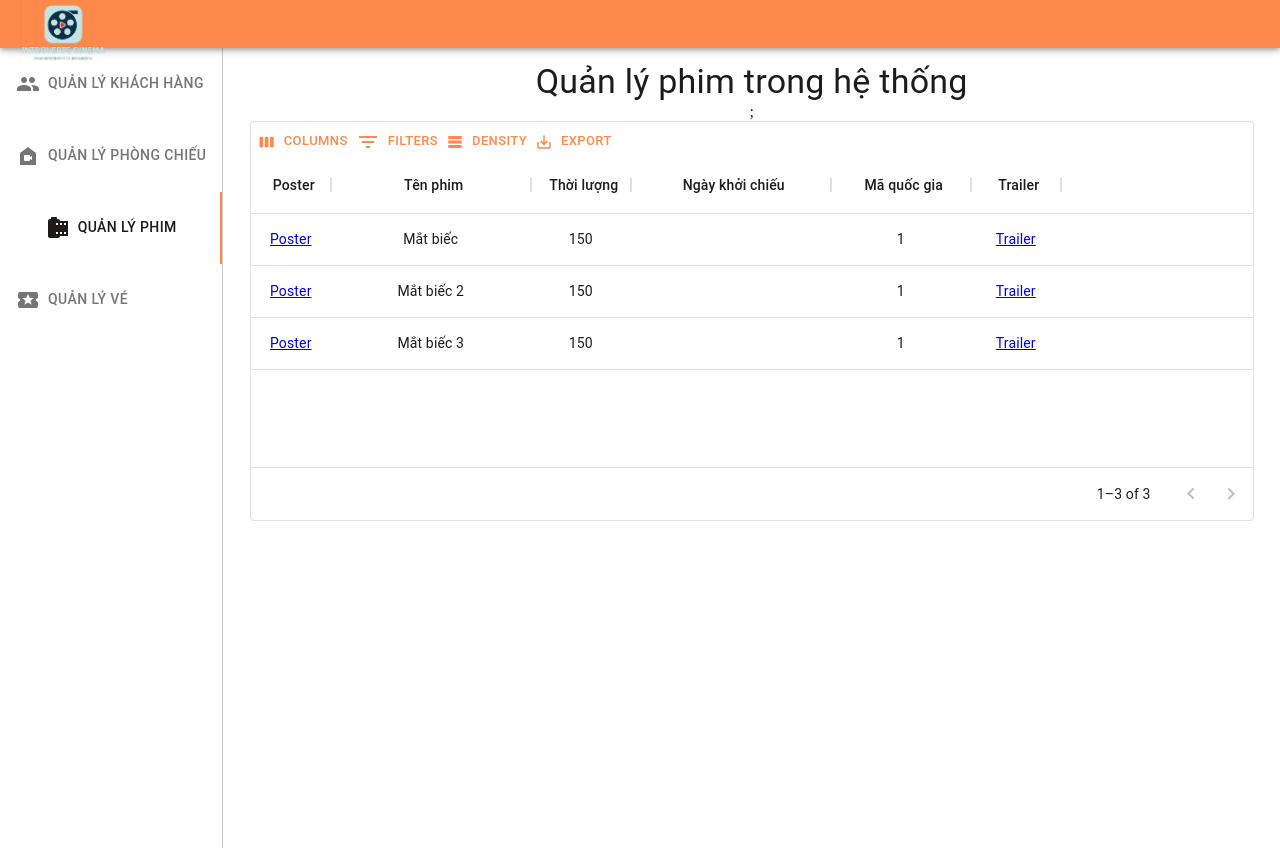
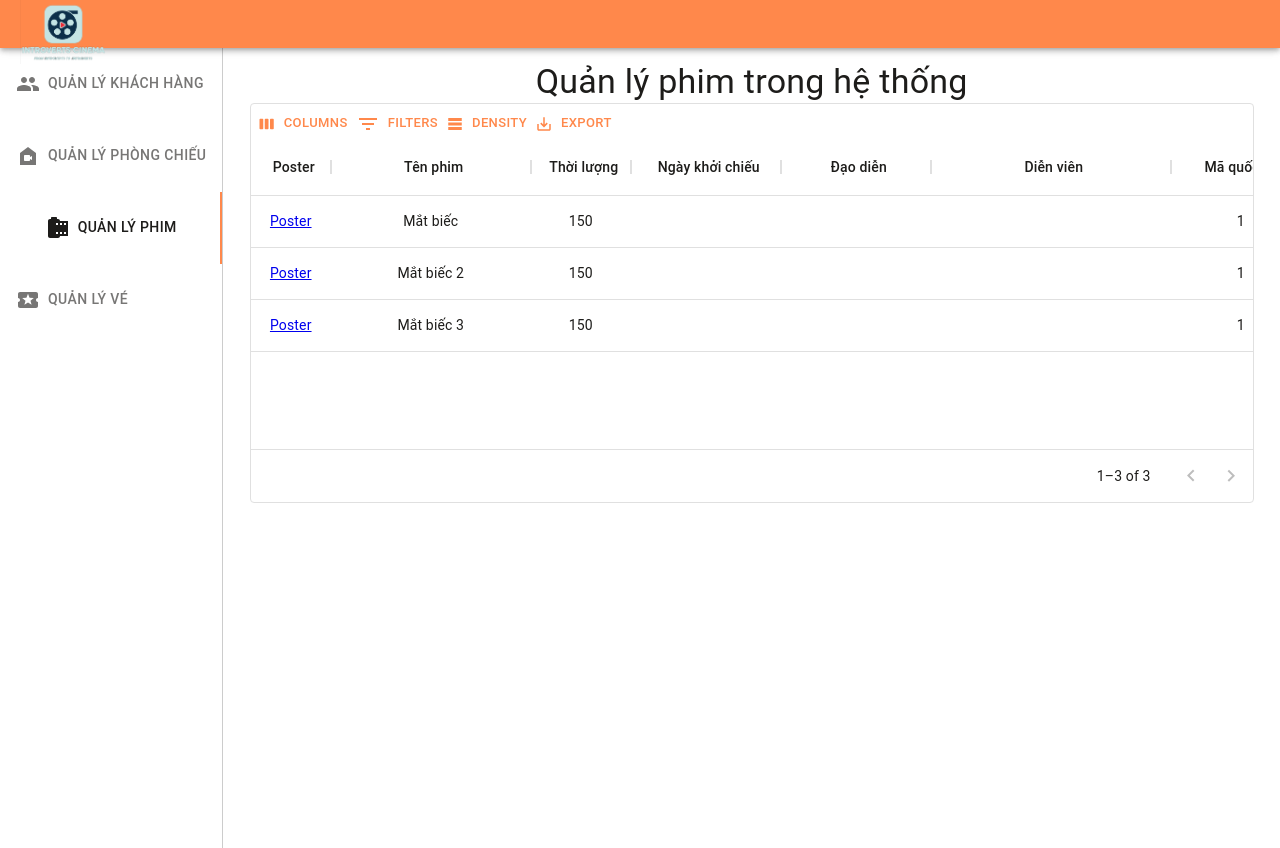
Before and after one commit to poK65uet/introverts-cinema, a React (Create React App) app in the folder frontend/: page /admin/films in a window 1280 px wide. Built offline with nearby package versions, Linux system fonts and the light colour scheme.

Commit message:
[Merging......]

```diff
--- a/frontend/src/app/pages/CustomerManagementPage/index.tsx
+++ b/frontend/src/app/pages/CustomerManagementPage/index.tsx
@@ -105,7 +105,7 @@ export default function CustomerManagementPage() {
     <Box className={classes.customerTable}>
       <Typography variant="h4" component="h4">
         Quản lý khách hàng
-      </Typography>;
+      </Typography>
       <DataGrid
         page={page}
         pageSize={pageSize}
--- a/frontend/src/app/pages/FilmManagementPage/index.tsx
+++ b/frontend/src/app/pages/FilmManagementPage/index.tsx
@@ -73,8 +73,22 @@ export default function FilmManagementPage() {
       field: 'opening_day',
       headerName: 'Ngày khởi chiếu',
       type: 'date',
-      width: 200,
+      width: 150,
       align: 'center',
+      headerAlign: 'center',
+    },
+    {
+      field: 'directors',
+      headerName: 'Đạo diễn',
+      type: 'array',
+      width: 150,
+      headerAlign: 'center',
+    },
+    {
+      field: 'actors',
+      headerName: 'Diễn viên',
+      type: 'array',
+      width: 240,
       headerAlign: 'center',
     },
     {
@@ -103,7 +117,7 @@ export default function FilmManagementPage() {
     <Box className={classes.filmTable}>
       <Typography variant="h4" component="h4">
         Quản lý phim trong hệ thống
-      </Typography>;
+      </Typography>
       <DataGrid
         rowsPerPageOptions={[5, 10, 20]}
         rows={rows}
```
